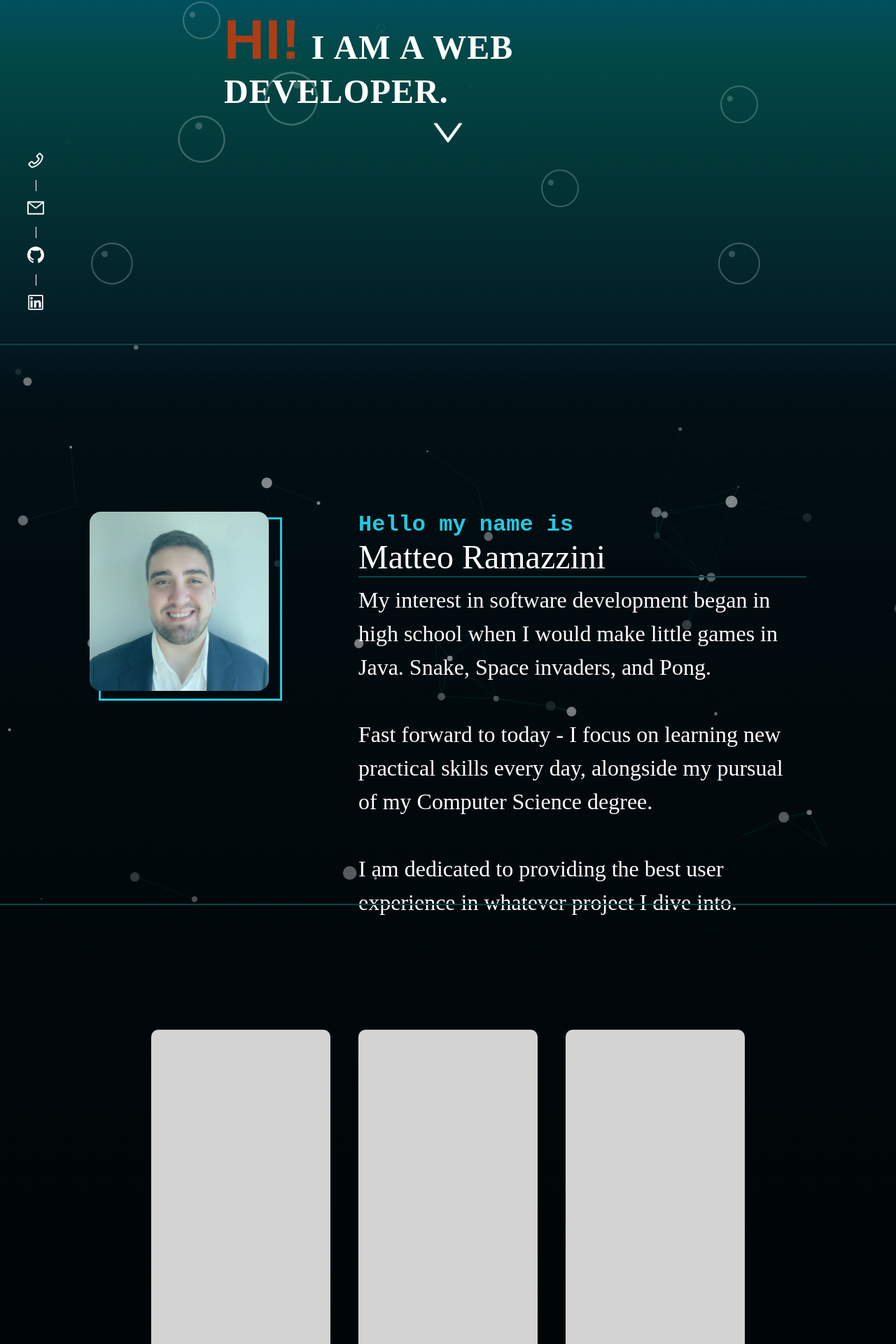
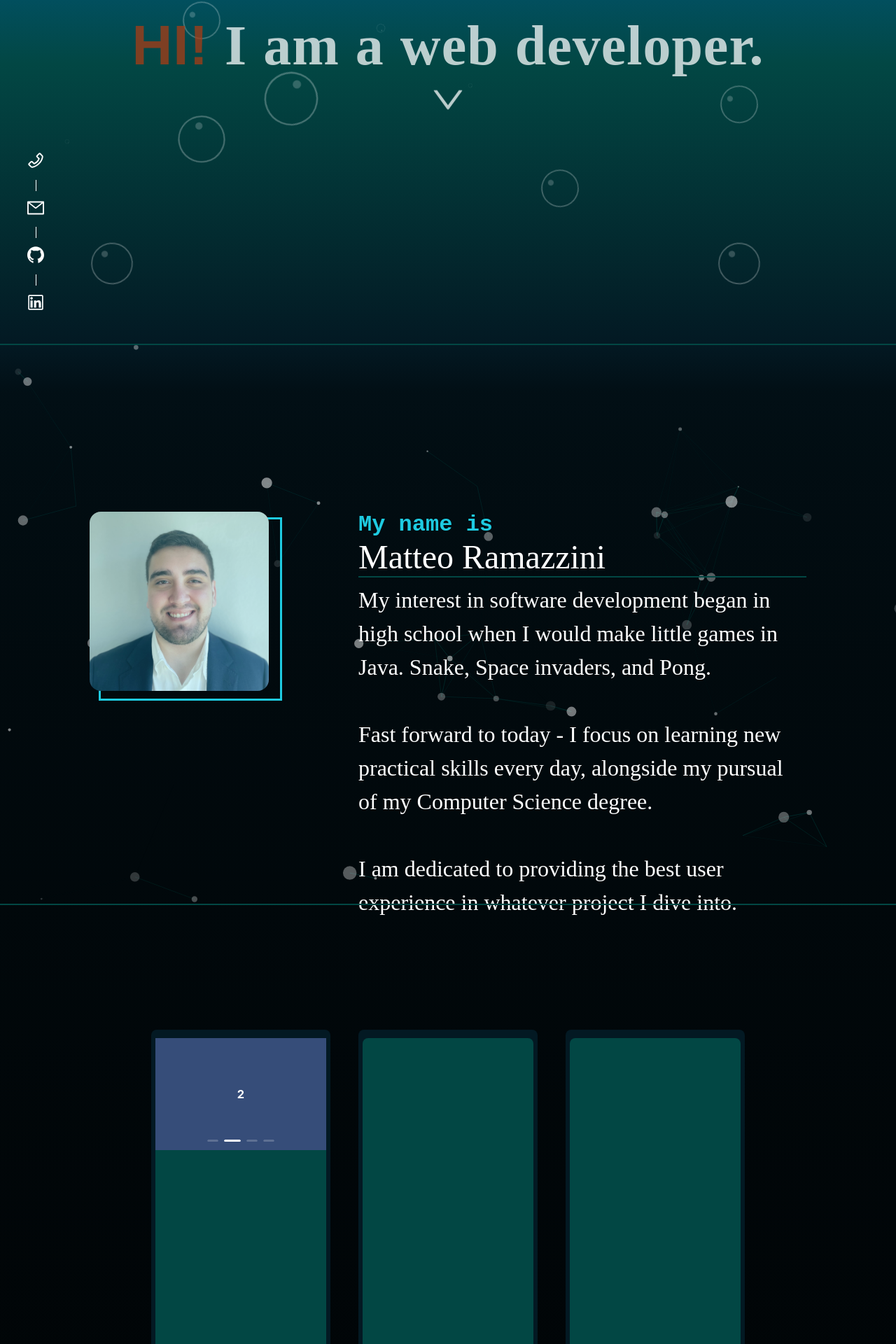
Before and after one commit to mramazzini/PortfolioMk4, a React (Create React App) app: page / in a window 1280 px wide. Shown: the part 309-2229 px from the top of the page at 70% size. Built offline with nearby package versions, Linux system fonts and the light colour scheme.

Commit message:
Top navbar sends you to correct location

```diff
--- a/src/App.css
+++ b/src/App.css
@@ -98,13 +98,15 @@
 }
 
 .card {
-
+  display:flex;
+  justify-content: center;
+  align-items: center;
   opacity: 0;
   width: 20vw;
   height: 60vh;
   margin:20px;
-  background-color: lightgray;
-  border-radius: 10px;
+  background-color: #031923;
+  border-radius: 8px;
   text-align: center;
   line-height: 200px;
   font-size: 24px;
@@ -367,22 +369,31 @@
   letter-spacing: 1px;
   word-spacing: 2px;
   color: #fff;
-  font-size: 3em;
+  font-size: 5em;
   font-weight: 888;
+  text-align: center;
 
-  text-transform: uppercase;
 }
+.inner-card{
+  border-radius:8px;
+
+  width:95%;
+  height:95%;
+  background-color:#024744;
+}
+
 .intro{
+
   position: absolute;
-  top:40vh;
-  left:25vw;
-  width:50vw;
+  height:100%;
+
+  width:100%;
   align-items: center;
   display: flex;
   justify-content: center;
   flex-direction: column;
   transition-property: opacity, all;
-  transition-delay: 6s, 0s;
+  transition-delay: 6s, 6s;
   transition-duration: 1s;
 
 }
--- a/src/components/AboutMe.js
+++ b/src/components/AboutMe.js
@@ -30,7 +30,7 @@ function AboutMe() {
       <div className='portrait-color-cover'></div>
       <div className = 'portrait-back'></div>
       <div className='About-content'>
-        <header className={'section-head-mini'}>Hello my name is</header>
+        <header className={'section-head-mini'}>My name is</header>
         <header className={'section-head'}>
           Matteo Ramazzini
         </header>
--- a/src/components/NavBar.js
+++ b/src/components/NavBar.js
@@ -45,27 +45,28 @@ const Navbar = () => {
   }, []);
 
 
-  const scrollToAbout = async () => {
-    let el = await document.querySelector('#divider1');
+  const scrollTo  = async (num) => {
+    let str = "#divider" + num;
+    let el = await document.querySelector(str);
     var rect = el.getBoundingClientRect(), scrollTop = window.pageYOffset || document.documentElement.scrollTop;
     window.scrollTo({top:rect.top+scrollTop, behavior:'smooth'});
   }
 
     return(
         <div className = 'nav-bar-top'>
-            <div className= {`clickable nav-section ${sections[0].show ? 'show' : 'hide'}`} key = {sections[0].id}>
+            <div onClick = {() => scrollTo('0')} className= {`clickable nav-section ${sections[0].show ? 'show' : 'hide'}`} key = {sections[0].id}>
             1 - Intro
                 </div>
                 <div className = {`top-nav-divider ${sections[1].show ? 'show' : 'hide'}`}></div>
-                <div   onClick = {scrollToAbout} className= {`clickable nav-section ${sections[2].show ? 'show' : 'hide'}`} key = {sections[1].id}>
+                <div   onClick = {() => scrollTo('1')} className= {`clickable nav-section ${sections[2].show ? 'show' : 'hide'}`} key = {sections[1].id}>
             2 - About
                 </div>
                 <div className = {`top-nav-divider ${sections[3].show ? 'show' : 'hide'}`}></div>
-                <div  className= {`clickable nav-section ${sections[4].show ? 'show' : 'hide'}`} key = {sections[2].id}>
+                <div  onClick = {() => scrollTo('2')} className= {`clickable nav-section ${sections[4].show ? 'show' : 'hide'}`} key = {sections[2].id}>
                     3 - Projects
                 </div>
                 <div className = {`top-nav-divider ${sections[5].show ? 'show' : 'hide'}`}></div>
-                <div  className= {`clickable nav-section ${sections[6].show ? 'show' : 'hide'}`} key = {sections[3].id}>
+                <div  onClick = {() => scrollTo('3')} className= {`clickable nav-section ${sections[6].show ? 'show' : 'hide'}`} key = {sections[3].id}>
                     4 - Contact
                 </div>
 
--- a/src/components/Projects.js
+++ b/src/components/Projects.js
@@ -1,6 +1,13 @@
 import React, { useState, useEffect } from 'react';
 
-
+import { Carousel } from 'antd';
+const contentStyle = {
+  height: '160px',
+  color: '#fff',
+  lineHeight: '160px',
+  textAlign: 'center',
+  background: '#364d79',
+};
 const Projects = () => {
     const [inViewport, setInViewport] = useState(false);
     const [cards, setCards] = useState([
@@ -51,19 +58,36 @@ const Projects = () => {
           key={cards[0].id}
           className={`card ${cards[0].show ? 'show' : 'hide'} `}
         >
-
+          <div className = 'inner-card'>
+          <Carousel autoplay>
+    <div>
+      <h3 style={contentStyle}>1</h3>
+    </div>
+    <div>
+      <h3 style={contentStyle}>2</h3>
+    </div>
+    <div>
+      <h3 style={contentStyle}>3</h3>
+    </div>
+    <div>
+      <h3 style={contentStyle}>4</h3>
+    </div>
+  </Carousel>
+          </div>
         </div>
 
         <div
           key={cards[1].id}
           className={`card ${cards[1].show ? 'show' : 'hide'} `}
-        ></div>
+        >
+          <div className = 'inner-card'></div>
+        </div>
 
         <div
           key={cards[2].id}
           className={`card ${cards[2].show ? 'show' : 'hide'} `}
         >
-
+          <div className = 'inner-card'></div>
         </div>
 
 
```
